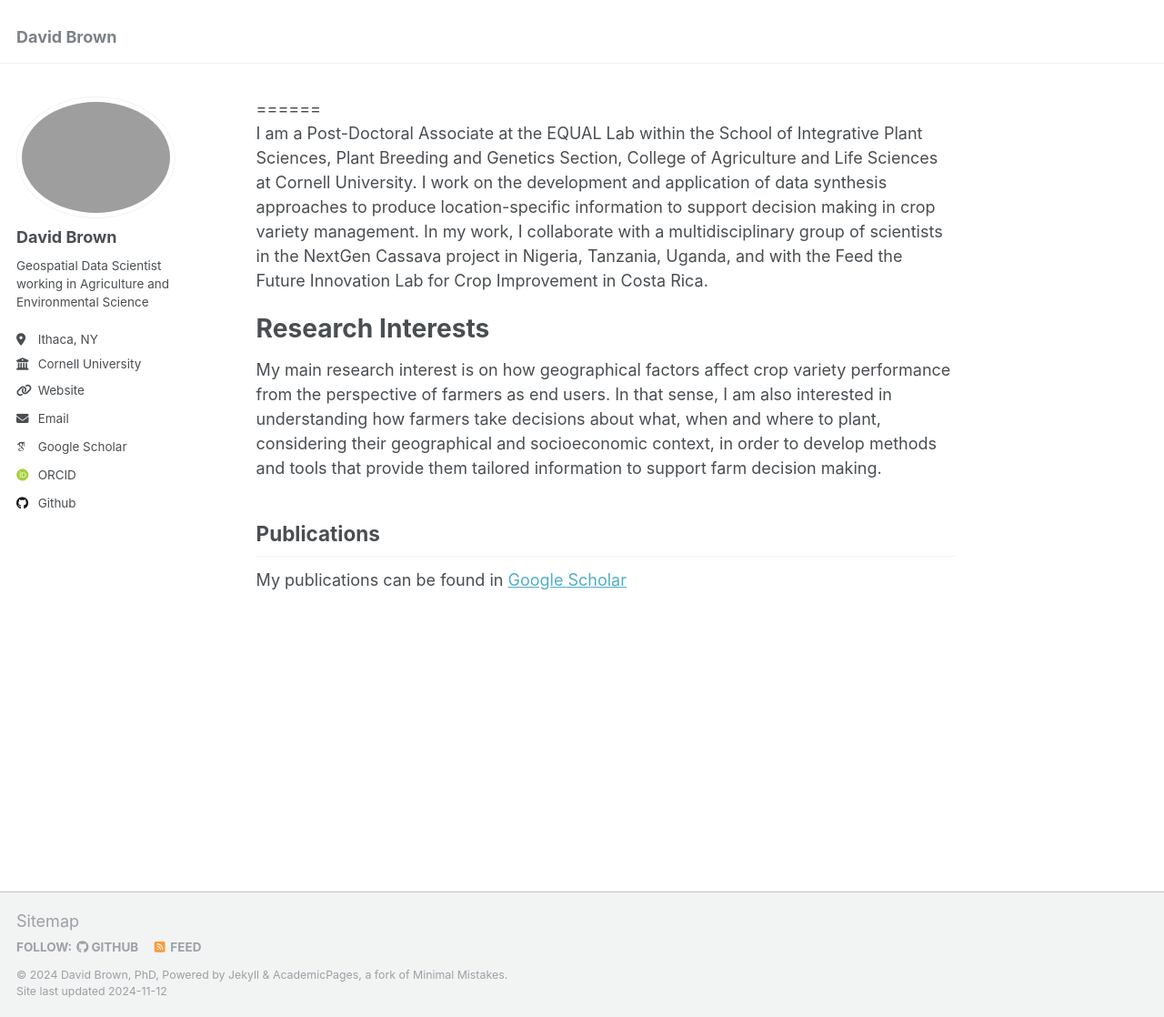
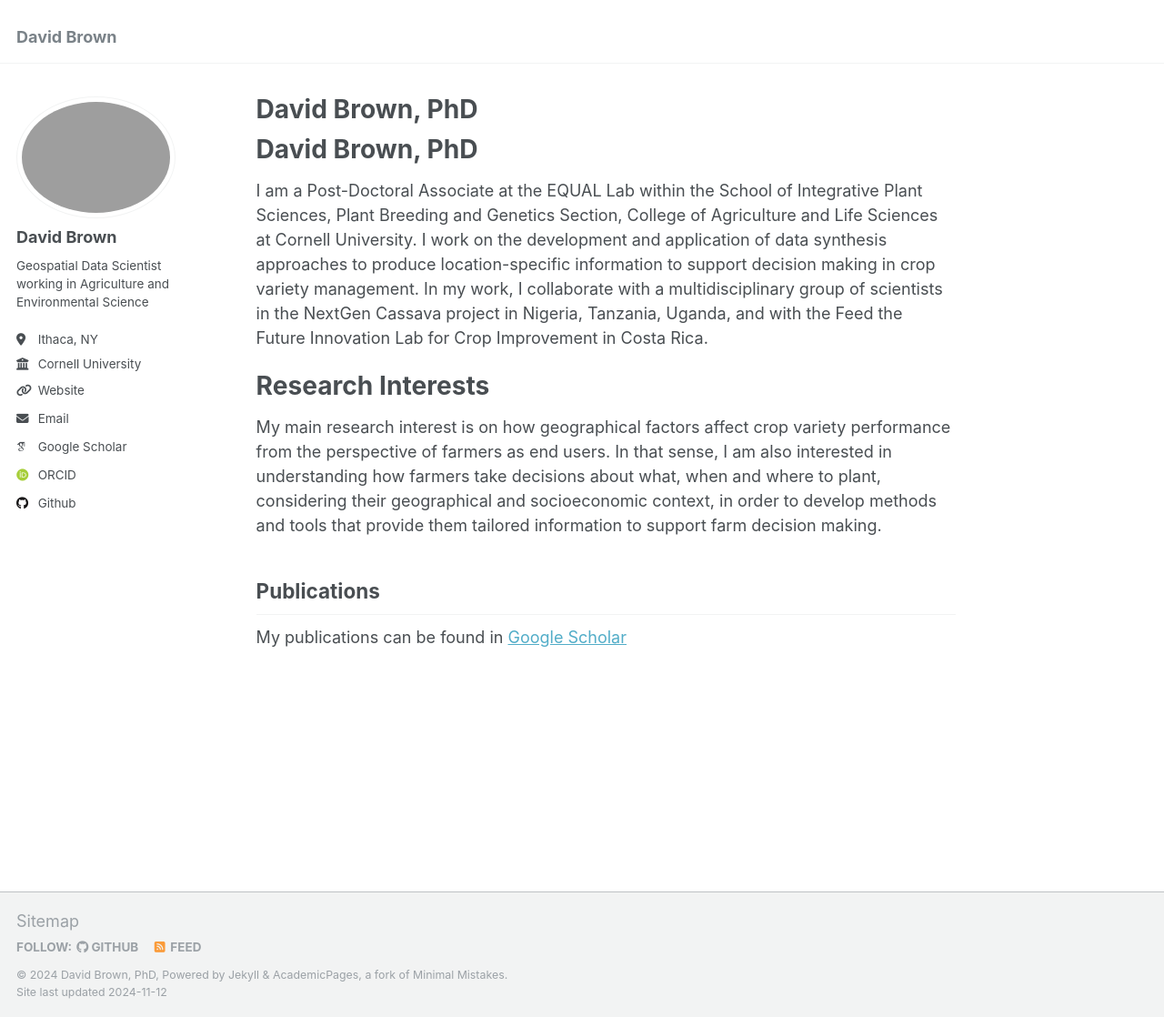
Before and after one commit to dbrownf/dbrownf.github.io, a Jekyll site: the page built from _pages/about.md, in a window 1280 px wide and 1118 px high. Shown: the whole window at 91% size. Built offline with Jekyll 4.4.1, drawn with Linux system fonts in a browser that asks for light colours; some web fonts are replaced; our own code applies the rules of GitHub Pages for plain Markdown files.

Commit message:
Update about.md

```diff
--- a/_pages/about.md
+++ b/_pages/about.md
@@ -7,7 +7,7 @@ redirect_from:
   - /about/
   - /about.html
 ---
-
+David Brown, PhD
 ======
 I am a Post-Doctoral Associate at the EQUAL Lab within the School of Integrative Plant Sciences, Plant Breeding and Genetics Section, College of Agriculture and Life Sciences at Cornell University. I work on the development and application of data synthesis approaches to produce location-specific information to support decision making in crop variety management. In my work, I collaborate with a multidisciplinary group of scientists in the NextGen Cassava project in Nigeria, Tanzania, Uganda, and with the Feed the Future Innovation Lab for Crop Improvement in Costa Rica.
 
```
